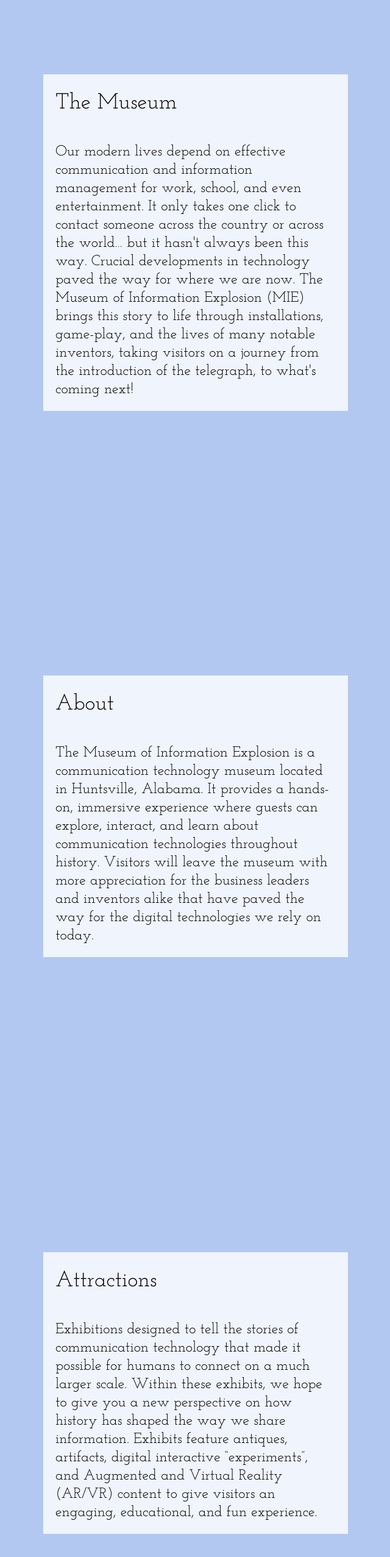
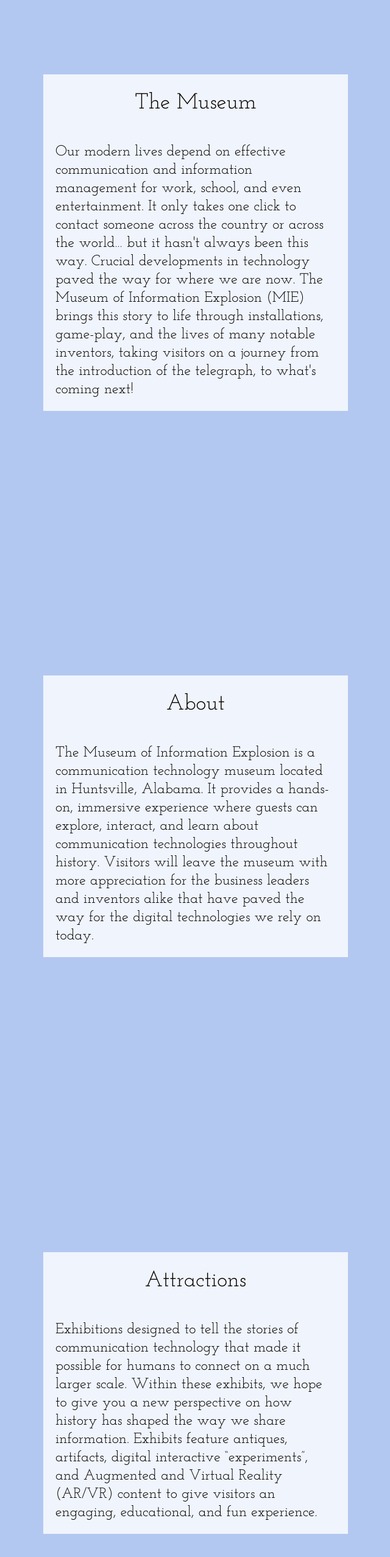
Before and after one commit to simnova/infoexplosion, a React (Create React App) app: page / in a window 1280 px wide. Shown: the part 1853-4407 px from the top of the page at 61% size, without its empty margins (319-959 px from the left). Built offline with nearby package versions, Linux system fonts and the light colour scheme.

Commit message:
center section headers

```diff
--- a/src/layouts/root/pages/home.tsx
+++ b/src/layouts/root/pages/home.tsx
@@ -424,7 +424,7 @@ export const Home: React.FC<any> = (props) => {
             </motion.div>
             <div style={{ display: 'flex', justifyContent: 'center', alignItems: 'center' }}>
             <div style={{maxWidth:"500px", backgroundColor: "rgba(255, 255, 255,0.8)", padding:'20px', color:'black'}}>
-              <Heading level={HeadingLevel.H1}  style={{textShadow: "white 0px 0px 2px", color:"black"}}>The Museum</Heading><br/>
+              <Heading level={HeadingLevel.H1}  style={{textShadow: "white 0px 0px 2px", color:"black", textAlign:'center', width:'100%'}}>The Museum</Heading><br/>
               Our modern lives depend on effective communication and information management for work, school, and even entertainment. It only takes one click to contact
               someone across the country or across the world… but it hasn't always been this way. Crucial developments in technology paved the way for where we are now. The
               Museum of Information Explosion (MIE) brings this story to life through installations, game-play, and the lives of many notable inventors, taking visitors on a
@@ -436,7 +436,7 @@ export const Home: React.FC<any> = (props) => {
 
           <div ref={aboutRef} style={{minHeight: '500px',  padding: '30vw 20px 100px 20px', display: 'flex', justifyContent: 'center', alignItems: 'center' }}>
             <div style={{maxWidth:"500px", backgroundColor: "rgba(255, 255, 255,0.8)", padding:'20px', color:'black'}}>
-              <Heading level={HeadingLevel.H1} id="aboutTheMuseum" style={{textShadow: "white 0px 0px 2px", color:"black"}}>About</Heading><br/>
+              <Heading level={HeadingLevel.H1} id="aboutTheMuseum" style={{textShadow: "white 0px 0px 2px", color:"black", textAlign:'center', width:'100%'}}>About</Heading><br/>
               The Museum of Information Explosion is a communication technology museum located in Huntsville, Alabama. It provides a hands-on, immersive experience where
                 guests can explore, interact, and learn about communication technologies throughout history. Visitors will leave the museum with more appreciation for the
                 business leaders and inventors alike that have paved the way for the digital technologies we rely on today.
@@ -445,7 +445,7 @@ export const Home: React.FC<any> = (props) => {
 
           <div ref={attractionsRef} style={{minHeight: '500px',  padding: '30vw 20px 100px 20px', display: 'flex', justifyContent: 'center', alignItems: 'center' }}>
             <div style={{maxWidth:"500px", backgroundColor: "rgba(255, 255, 255,0.8)", padding:'20px', color:'black'}}>
-              <Heading level={HeadingLevel.H1} id="museumAttractions"   style={{textShadow: "white 0px 0px 2px", color:"black"}}>Attractions</Heading><br/>
+              <Heading level={HeadingLevel.H1} id="museumAttractions"   style={{textShadow: "white 0px 0px 2px", color:"black", textAlign:'center', width:'100%'}}>Attractions</Heading><br/>
               Exhibitions designed to tell the stories of communication technology that made it possible for humans to connect on a much larger scale. Within these
                   exhibits, we hope to give you a new perspective on how history has shaped the way we share information. Exhibits feature antiques, artifacts, digital
                   interactive “experiments”, and Augmented and Virtual Reality (AR/VR) content to give visitors an engaging, educational, and fun experience.
@@ -454,7 +454,7 @@ export const Home: React.FC<any> = (props) => {
 
           <div ref={getInvolvedRef} style={{minHeight: '500px',  padding: '30vw 20px 100px 20px', display: 'flex', justifyContent: 'center', alignItems: 'center' }}>
             <div style={{maxWidth:"500px", backgroundColor: "rgba(255, 255, 255,0.8)", padding:'20px', color:'black'}}>
-              <Heading level={HeadingLevel.H1}  id="getInvolved"  style={{textShadow: "white 0px 0px 2px", color:"black"}}>Get Involved</Heading><br/>
+              <Heading level={HeadingLevel.H1}  id="getInvolved"  style={{textShadow: "white 0px 0px 2px", color:"black", textAlign:'center', width:'100%'}}>Get Involved</Heading><br/>
               Several regional radio clubs now call the Museum of Information Explosion (MIE) home. Each club focuses on a different aspect of computing or radio
                 communication. The MIE is excited to facilitate a workspace for each member to be able to indulge in their hobbies and passions! We highly value our
                 volunteers! We have numerous volunteer opportunities for those that are interested in becoming a part of our museum. Please fill out the contact form below
@@ -464,7 +464,7 @@ export const Home: React.FC<any> = (props) => {
 
           <div ref={newsAndEventsRef} style={{minHeight: '500px',  padding: '30vw 20px 100px 20px', display: 'flex', justifyContent: 'center', alignItems: 'center' }}>
             <div style={{maxWidth:"500px", backgroundColor: "rgba(255, 255, 255,0.8)", padding:'20px', color:'black'}}>
-              <Heading level={HeadingLevel.H1} id="newsAndEvents"  style={{textShadow: "white 0px 0px 2px", color:"black"}}>News &amp; Events</Heading><br/>
+              <Heading level={HeadingLevel.H1} id="newsAndEvents"  style={{textShadow: "white 0px 0px 2px", color:"black", textAlign:'center', width:'100%'}}>News &amp; Events</Heading><br/>
               As we approach our grand opening, we are working towards perfecting each exhibit to share with our future guests. In the meantime, our spaces are available
                   for private events and parties. Contact us below for more information regarding rentals!
             </div>
@@ -472,7 +472,7 @@ export const Home: React.FC<any> = (props) => {
 
           <div ref={supportTheMuseumRef} style={{minHeight: '500px',  padding: '30vw 20px 100px 20px', display: 'flex', justifyContent: 'center', alignItems: 'center' }}>
             <div style={{maxWidth:"500px", backgroundColor: "rgba(255, 255, 255,0.8)", padding:'20px', color:'black'}}>
-              <Heading level={HeadingLevel.H1} id="supportTheInfoExplosionMuseum" style={{textShadow: "white 0px 0px 2px", color:"black"}}>Support the Museum</Heading><br/>
+              <Heading level={HeadingLevel.H1} id="supportTheInfoExplosionMuseum" style={{textShadow: "white 0px 0px 2px", color:"black", textAlign:'center', width:'100%'}}>Support the Museum</Heading><br/>
               The Museum of Information Explosion is a 501(c)(3) and all donations are tax-deductible. We would love for you to become a part of our mission to hold a
                     meaningful space for visitors of all ages to learn and immerse themselves in communication technology. Return to this page in the coming weeks to learn more
                     ways you can get involved.
@@ -484,7 +484,7 @@ export const Home: React.FC<any> = (props) => {
 
 
               <div style={{position:'relative', zIndex:1}}>
-                <Heading level={HeadingLevel.H1}  style={{textShadow: "white 0px 0px 2px", color:"black"}}>App Coming Soon</Heading><br/>
+                <Heading level={HeadingLevel.H1}  style={{textShadow: "white 0px 0px 2px", color:"black", textAlign:'center', width:'100%'}}>App Coming Soon</Heading><br/>
               </div>
               <IphoneComingSoon style={{position:'absolute', top:0, left:0, width:'100%', height:'100%', zIndex:1}}/>
               <img
@@ -502,7 +502,7 @@ export const Home: React.FC<any> = (props) => {
 
           <div style={{minHeight: '500px',  padding: '30vw 20px 100px 20px', display: 'flex', justifyContent: 'center', alignItems: 'center' }}>
             <div style={{maxWidth:"500px", backgroundColor: "rgba(255, 255, 255,0.8)", padding:'20px', color:'black'}}>
-              <Heading level={HeadingLevel.H1} id="supportTheInfoExplosionMuseum" style={{textShadow: "white 0px 0px 2px", color:"black"}}>Contact Us</Heading><br/>
+              <Heading level={HeadingLevel.H1} id="supportTheInfoExplosionMuseum" style={{textShadow: "white 0px 0px 2px", color:"black", textAlign:'center', width:'100%'}}>Contact Us</Heading><br/>
               <FooterForm />
             </div>
           </div>
```
